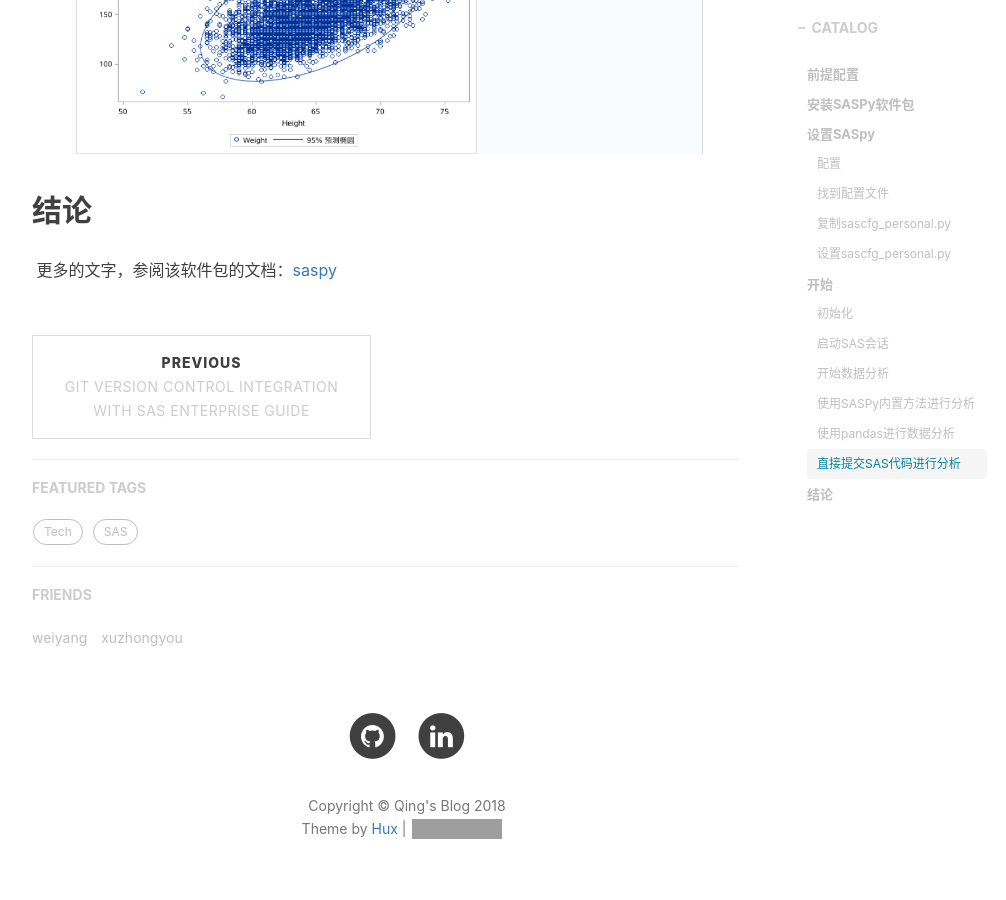
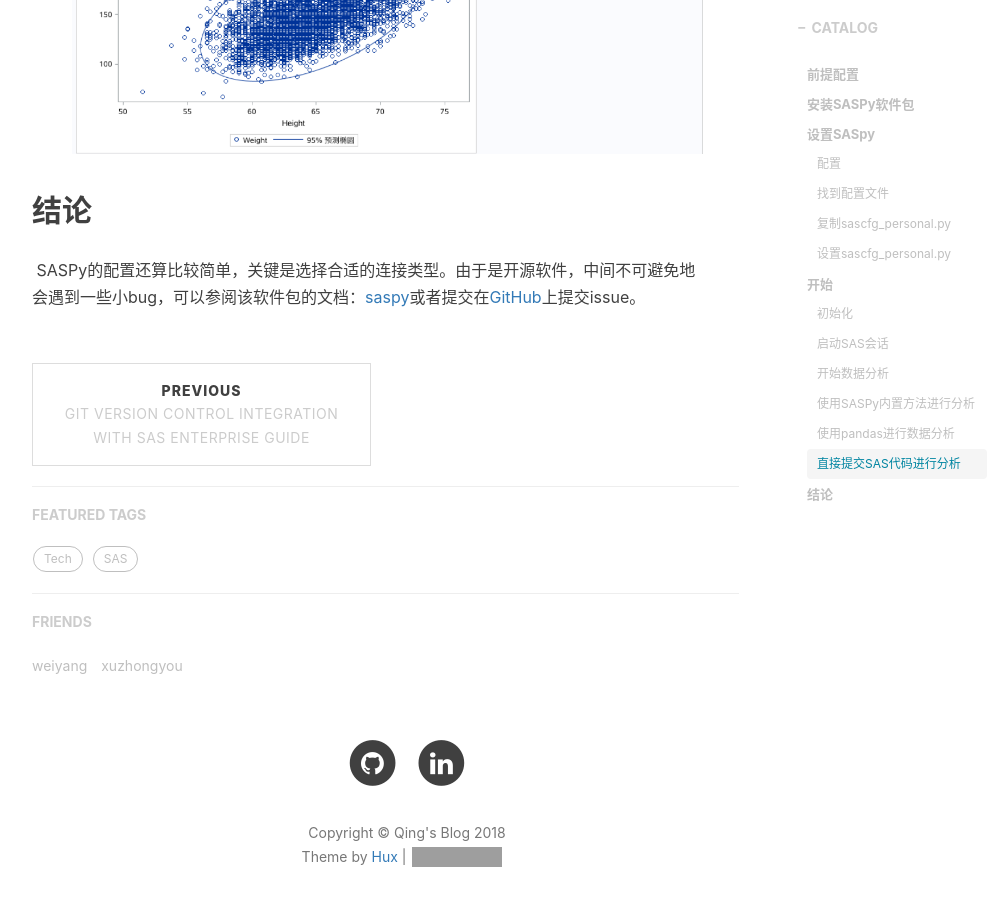
Before and after one commit to 77QingLiu/77QingLiu.github.io, a Jekyll site: the page built from _posts/2018-04-07-access-sas-in-python-environment-using-saspy-and-sas-kernal.markdown, in a window 1280 px wide and 900 px high, scrolled down 6651 px. Shown: the whole window, without its empty margins (233-1239 px from the left). Built offline with Jekyll 4.4.1, drawn with Linux system fonts in a browser that asks for light colours; nearby versions of some CDN libraries; comment, search, counter and statistics services are not loaded; grey boxes are pictures that could not be loaded.

Commit message:
add conclusion

```diff
--- a/_posts/access-sas-in-python-environment-using-saspy-and-sas-kernal/zh.md
+++ b/_posts/access-sas-in-python-environment-using-saspy-and-sas-kernal/zh.md
@@ -145,4 +145,4 @@ from IPython.display import HTML
 ![SASPy_6](/img/in-post/access-sas-in-python-environment-using-saspy-and-sas-kernal/saspy-6.png)
 
 ## 结论
- 更多的文字，参阅该软件包的文档：[saspy](https://sassoftware.github.io/saspy/)
+ SASPy的配置还算比较简单，关键是选择合适的连接类型。由于是开源软件，中间不可避免地会遇到一些小bug，可以参阅该软件包的文档：[saspy](https://sassoftware.github.io/saspy/)或者提交在[GitHub](https://github.com/sassoftware/saspy/issues)上提交issue。
```
